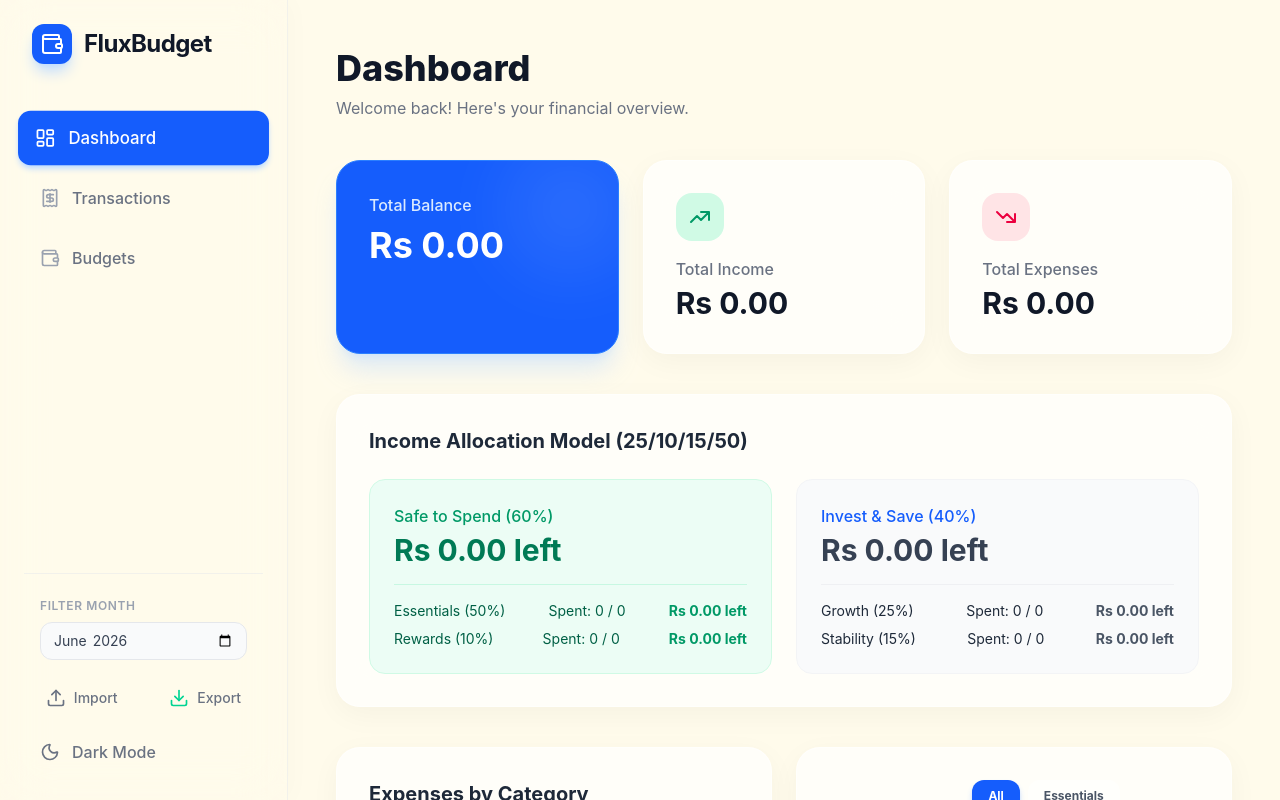
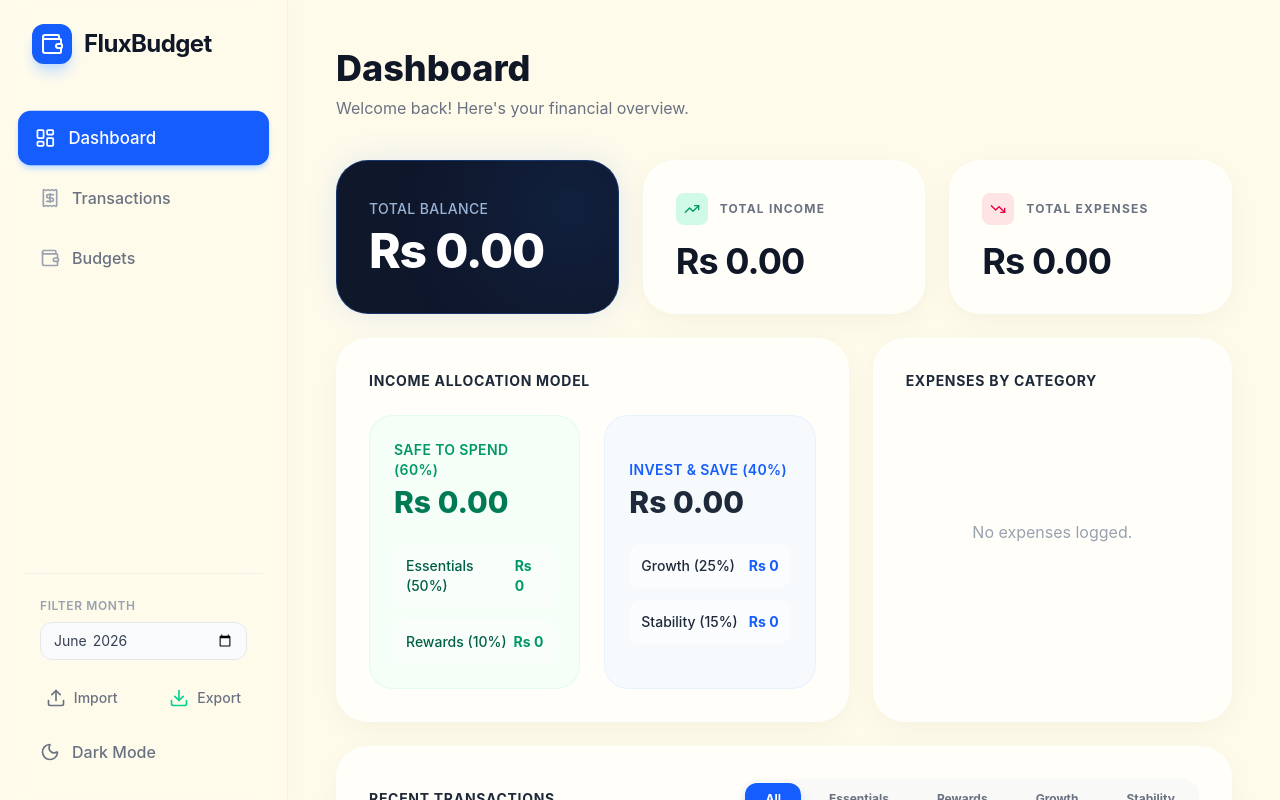
Before and after one commit to VSDeadShot/FluxBudget, a React (Vite) app: page / in a window 1280 px wide. Built offline with nearby package versions, Linux system fonts and the light colour scheme.

Commit message:
Refactor entire UI to v2 Dribbble dark slate aesthetic

```diff
--- a/src/App.tsx
+++ b/src/App.tsx
@@ -30,7 +30,7 @@ function App() {
   }, [isDark]);
 
   return (
-    <div className="flex h-screen bg-amber-50 dark:bg-slate-950 overflow-hidden font-sans text-gray-900 dark:text-gray-100 transition-colors duration-300">
+    <div className="flex h-screen bg-amber-50 dark:bg-[#050505] overflow-hidden font-sans text-gray-900 dark:text-gray-100 transition-colors duration-300">
       <Sidebar isDark={isDark} toggleDark={() => setIsDark(!isDark)} currentMonth={currentMonth} setCurrentMonth={setCurrentMonth} />
       <main className="flex-1 overflow-y-auto p-8 lg:p-12 relative">
         <AnimatePresence mode="wait">
--- a/src/components/Sidebar.tsx
+++ b/src/components/Sidebar.tsx
@@ -10,7 +10,7 @@ export default function Sidebar({ isDark, toggleDark, currentMonth, setCurrentMo
   ];
 
   return (
-    <div className="w-72 bg-transparent dark:bg-slate-900/80 backdrop-blur-xl border-r border-gray-200/50 dark:border-slate-800/50 h-screen p-6 flex flex-col shadow-[4px_0_24px_rgba(0,0,0,0.02)] dark:shadow-none z-10 relative transition-colors duration-300">
+    <div className="w-72 bg-transparent dark:bg-[#050505]/80 backdrop-blur-xl border-r border-gray-200/50 dark:border-white/5 h-screen p-6 flex flex-col shadow-[4px_0_24px_rgba(0,0,0,0.02)] dark:shadow-none z-10 relative transition-colors duration-300">
       <div className="flex items-center space-x-3 mb-12 pl-2">
         <div className="w-10 h-10 rounded-xl bg-blue-600 flex items-center justify-center shadow-lg shadow-blue-200 dark:shadow-none">
           <Wallet className="w-6 h-6 text-white" />
--- a/src/pages/Budgets.tsx
+++ b/src/pages/Budgets.tsx
@@ -85,7 +85,7 @@ export default function Budgets({ currentMonth }: { currentMonth: string }) {
         </div>
       </div>
 
-      <div className="bg-white/70 dark:bg-slate-900/60 backdrop-blur-xl rounded-3xl shadow-[0_8px_30px_rgb(0,0,0,0.04)] dark:shadow-[0_8px_30px_rgb(0,0,0,0.1)] border border-white/50 dark:border-slate-700/50 p-8 mb-10 transition-colors">
+      <div className="bg-white/70 dark:bg-slate-900/40 backdrop-blur-2xl rounded-[32px] shadow-[0_8px_30px_rgba(0,0,0,0.04)] dark:shadow-none border border-white/50 dark:border-white/5 p-8 mb-10 transition-colors flex flex-col">
         <h2 className="text-xl font-bold text-gray-800 dark:text-white mb-6">Create New Category</h2>
         <form onSubmit={handleAddCategory} className="flex flex-col md:flex-row gap-4 items-end">
           <div className="flex-1 w-full">
@@ -140,7 +140,7 @@ export default function Budgets({ currentMonth }: { currentMonth: string }) {
           const isOver = remaining < 0;
 
           return (
-            <div key={cat.id} className="bg-white/70 dark:bg-slate-900/60 backdrop-blur-xl rounded-3xl shadow-[0_8px_30px_rgb(0,0,0,0.04)] dark:shadow-[0_8px_30px_rgb(0,0,0,0.1)] border border-white/50 dark:border-slate-700/50 p-8 hover:-translate-y-1 hover:shadow-xl transition-all duration-300">
+            <div key={cat.id} className="bg-white/70 dark:bg-slate-900/40 backdrop-blur-2xl rounded-[32px] shadow-[0_8px_30px_rgba(0,0,0,0.04)] dark:shadow-none border border-white/50 dark:border-white/5 p-8 hover:-translate-y-2 hover:shadow-[0_20px_40px_rgba(59,130,246,0.1)] transition-all duration-300">
               <div className="flex justify-between items-center mb-6">
                 {editingId === cat.id ? (
                   <div className="flex gap-2 items-center flex-1 mr-4">
--- a/src/pages/Dashboard.tsx
+++ b/src/pages/Dashboard.tsx
@@ -1,6 +1,7 @@
 import { useEffect, useState } from 'react';
 import { PieChart, Pie, Cell, ResponsiveContainer, Tooltip as RechartsTooltip, Legend } from 'recharts';
 import { motion } from 'framer-motion';
+import { TrendingUp, TrendingDown } from 'lucide-react';
 import AnimatedNumber from '../components/AnimatedNumber';
 import { getCategoryIcon } from '../utils/icons';
 import type { Category, Transaction } from '../types';
@@ -67,151 +68,128 @@ export default function Dashboard({ currentMonth }: { currentMonth: string }) {
       <h1 className="text-4xl font-extrabold text-gray-900 dark:text-white mb-2 transition-colors">Dashboard</h1>
       <p className="text-gray-500 dark:text-gray-400 mb-10 transition-colors">Welcome back! Here's your financial overview.</p>
 
-      <div className="grid grid-cols-1 md:grid-cols-3 gap-6 mb-10">
-        <motion.div whileHover={{ scale: 1.02 }} className="bg-blue-600 dark:bg-blue-900/40 p-8 rounded-3xl shadow-xl shadow-blue-200/50 dark:shadow-[0_8px_30px_rgb(0,0,0,0.2)] border border-blue-500 dark:border-blue-800/60 relative overflow-hidden text-white transition-colors cursor-default">
-          <div className="absolute top-0 right-0 -mt-4 -mr-4 w-32 h-32 bg-white opacity-10 rounded-full blur-2xl"></div>
-          <p className="text-blue-100 font-medium mb-2 relative z-10">Total Balance</p>
-          <p className="text-4xl font-bold relative z-10 text-white">Rs <AnimatedNumber value={balance} /></p>
+      <div className="grid grid-cols-1 md:grid-cols-12 gap-6 auto-rows-[minmax(140px,_auto)]">
+
+        {/* Row 1: Top Metrics */}
+        <motion.div whileHover={{ scale: 1.02 }} className="md:col-span-4 bg-slate-900 dark:bg-[#0a0a0a] p-8 rounded-[32px] shadow-[0_0_30px_rgba(59,130,246,0.15)] border border-blue-500/30 relative overflow-hidden text-white transition-all flex flex-col justify-center">
+          <div className="absolute top-0 right-0 -mt-4 -mr-4 w-32 h-32 bg-blue-500 opacity-20 rounded-full blur-3xl"></div>
+          <p className="text-blue-200/80 font-medium mb-2 relative z-10 text-sm tracking-wide uppercase">Total Balance</p>
+          <p className="text-5xl font-extrabold relative z-10 text-white tracking-tight">Rs <AnimatedNumber value={balance} /></p>
         </motion.div>
-        <motion.div whileHover={{ scale: 1.02 }} className="bg-white/70 dark:bg-slate-900/60 backdrop-blur-xl p-8 rounded-3xl shadow-[0_8px_30px_rgb(0,0,0,0.04)] dark:shadow-[0_8px_30px_rgb(0,0,0,0.1)] border border-white/50 dark:border-slate-700/50 transition-colors cursor-default">
-          <div className="w-12 h-12 bg-emerald-100 dark:bg-emerald-900/30 rounded-2xl flex items-center justify-center mb-4">
-            <svg className="w-6 h-6 text-emerald-600 dark:text-emerald-400" fill="none" stroke="currentColor" viewBox="0 0 24 24"><path strokeLinecap="round" strokeLinejoin="round" strokeWidth="2" d="M13 7h8m0 0v8m0-8l-8 8-4-4-6 6"></path></svg>
+
+        <motion.div whileHover={{ scale: 1.02 }} className="md:col-span-4 bg-white/70 dark:bg-slate-900/40 backdrop-blur-2xl p-8 rounded-[32px] border border-white/50 dark:border-white/5 shadow-[0_8px_30px_rgba(0,0,0,0.04)] dark:shadow-none transition-colors flex flex-col justify-center">
+          <div className="flex items-center gap-3 mb-4">
+            <div className="w-8 h-8 bg-emerald-100 dark:bg-emerald-500/10 rounded-lg flex items-center justify-center">
+              <TrendingUp className="w-4 h-4 text-emerald-600 dark:text-emerald-500" />
             </div>
-          <p className="text-gray-500 dark:text-gray-400 font-medium mb-1">Total Income</p>
-          <p className="text-3xl font-bold text-gray-900 dark:text-white">Rs <AnimatedNumber value={totalIncome} /></p>
+            <p className="text-gray-500 dark:text-gray-400 font-bold text-xs tracking-widest uppercase">Total Income</p>
+          </div>
+          <p className="text-4xl font-bold text-gray-900 dark:text-white tracking-tight">Rs <AnimatedNumber value={totalIncome} /></p>
         </motion.div>
-        <motion.div whileHover={{ scale: 1.02 }} className="bg-white/70 dark:bg-slate-900/60 backdrop-blur-xl p-8 rounded-3xl shadow-[0_8px_30px_rgb(0,0,0,0.04)] dark:shadow-[0_8px_30px_rgb(0,0,0,0.1)] border border-white/50 dark:border-slate-700/50 transition-colors cursor-default">
-          <div className="w-12 h-12 bg-rose-100 dark:bg-rose-900/30 rounded-2xl flex items-center justify-center mb-4">
-            <svg className="w-6 h-6 text-rose-600 dark:text-rose-400" fill="none" stroke="currentColor" viewBox="0 0 24 24"><path strokeLinecap="round" strokeLinejoin="round" strokeWidth="2" d="M13 17h8m0 0V9m0 8l-8-8-4 4-6-6"></path></svg>
+
+        <motion.div whileHover={{ scale: 1.02 }} className="md:col-span-4 bg-white/70 dark:bg-slate-900/40 backdrop-blur-2xl p-8 rounded-[32px] border border-white/50 dark:border-white/5 shadow-[0_8px_30px_rgba(0,0,0,0.04)] dark:shadow-none transition-colors flex flex-col justify-center">
+          <div className="flex items-center gap-3 mb-4">
+            <div className="w-8 h-8 bg-rose-100 dark:bg-rose-500/10 rounded-lg flex items-center justify-center">
+              <TrendingDown className="w-4 h-4 text-rose-600 dark:text-rose-500" />
             </div>
-          <p className="text-gray-500 dark:text-gray-400 font-medium mb-1">Total Expenses</p>
-          <p className="text-3xl font-bold text-gray-900 dark:text-white">Rs <AnimatedNumber value={totalExpense} /></p>
+            <p className="text-gray-500 dark:text-gray-400 font-bold text-xs tracking-widest uppercase">Total Expenses</p>
+          </div>
+          <p className="text-4xl font-bold text-gray-900 dark:text-white tracking-tight">Rs <AnimatedNumber value={totalExpense} /></p>
         </motion.div>
+
+        {/* Row 2/3: Complex Layout */}
+        <motion.div whileHover={{ scale: 1.005 }} className="md:col-span-7 md:row-span-2 bg-white/70 dark:bg-slate-900/40 backdrop-blur-2xl p-8 rounded-[32px] border border-white/50 dark:border-white/5 shadow-[0_8px_30px_rgba(0,0,0,0.04)] dark:shadow-none transition-colors flex flex-col">
+          <h2 className="text-lg font-bold text-gray-800 dark:text-white mb-6 uppercase tracking-wider text-sm">Income Allocation Model</h2>
+          <div className="grid grid-cols-1 md:grid-cols-2 gap-6 flex-1">
+            <div className="bg-emerald-50/50 dark:bg-emerald-500/5 p-6 rounded-[24px] border border-emerald-100/50 dark:border-emerald-500/10 flex flex-col justify-center">
+              <p className="text-emerald-600 dark:text-emerald-400 font-semibold mb-1 text-sm tracking-wide uppercase">Safe to Spend (60%)</p>
+              <p className="text-3xl font-extrabold text-emerald-700 dark:text-emerald-300 mb-6">Rs {((budgetEssentials + budgetRewards) - (spentEssentials + spentRewards)).toFixed(2)}</p>
+              <div className="space-y-3 text-sm text-emerald-800 dark:text-emerald-200/70">
+                <div className="flex justify-between items-center bg-white/40 dark:bg-black/20 p-3 rounded-xl">
+                  <span className="font-medium">Essentials (50%)</span>
+                  <span className="font-bold text-emerald-600 dark:text-emerald-400">Rs {(budgetEssentials - spentEssentials).toFixed(0)}</span>
                 </div>
-
-      <motion.div whileHover={{ scale: 1.005 }} className="bg-white/70 dark:bg-slate-900/60 backdrop-blur-xl p-8 rounded-3xl shadow-[0_8px_30px_rgb(0,0,0,0.04)] dark:shadow-[0_8px_30px_rgb(0,0,0,0.1)] border border-white/50 dark:border-slate-700/50 mb-10 transition-colors cursor-default">
-        <h2 className="text-xl font-bold text-gray-800 dark:text-white mb-6">Income Allocation Model (25/10/15/50)</h2>
-        <div className="grid grid-cols-1 md:grid-cols-2 gap-6">
-          <div className="bg-emerald-50 dark:bg-emerald-900/20 p-6 rounded-2xl border border-emerald-100 dark:border-emerald-800/30">
-            <p className="text-emerald-600 dark:text-emerald-400 font-medium mb-1">Safe to Spend (60%)</p>
-            <p className="text-3xl font-bold text-emerald-700 dark:emerald-300 mb-4">Rs {((budgetEssentials + budgetRewards) - (spentEssentials + spentRewards)).toFixed(2)} left</p>
-            <div className="space-y-2 text-sm text-emerald-800 dark:text-emerald-200/70 border-t border-emerald-200/50 dark:border-emerald-800/50 pt-4">
-              <div className="flex justify-between">
-                <span>Essentials (50%)</span>
-                <span>Spent: {spentEssentials} / {budgetEssentials}</span>
-                <span className="font-bold text-emerald-600 dark:text-emerald-400">Rs {(budgetEssentials - spentEssentials).toFixed(2)} left</span>
-              </div>
-              <div className="flex justify-between">
-                <span>Rewards (10%)</span>
-                <span>Spent: {spentRewards} / {budgetRewards}</span>
-                <span className="font-bold text-emerald-600 dark:text-emerald-400">Rs {(budgetRewards - spentRewards).toFixed(2)} left</span>
+                <div className="flex justify-between items-center bg-white/40 dark:bg-black/20 p-3 rounded-xl">
+                  <span className="font-medium">Rewards (10%)</span>
+                  <span className="font-bold text-emerald-600 dark:text-emerald-400">Rs {(budgetRewards - spentRewards).toFixed(0)}</span>
                 </div>
               </div>
             </div>
-          <div className="bg-gray-50 dark:bg-gray-900/20 p-6 rounded-2xl border border-gray-100 dark:border-gray-800/30">
-            <p className="text-blue-600 dark:text-blue-400 font-medium mb-1">Invest & Save (40%)</p>
-            <p className="text-3xl font-bold text-gray-700 dark:text-gray-300 mb-4">Rs {((budgetGrowth + budgetStability) - (spentGrowth + spentStability)).toFixed(2)} left</p>
-            <div className="space-y-2 text-sm text-gray-800 dark:text-gray-200/70 border-t border-gray-200/50 dark:border-gray-800/50 pt-4">
-              <div className="flex justify-between">
-                <span>Growth (25%)</span>
-                <span>Spent: {spentGrowth} / {budgetGrowth}</span>
-                <span className="font-bold text-gray-600 dark:text-gray-400">Rs {(budgetGrowth - spentGrowth).toFixed(2)} left</span>
+            <div className="bg-blue-50/50 dark:bg-blue-500/5 p-6 rounded-[24px] border border-blue-100/50 dark:border-blue-500/10 flex flex-col justify-center">
+              <p className="text-blue-600 dark:text-blue-400 font-semibold mb-1 text-sm tracking-wide uppercase">Invest & Save (40%)</p>
+              <p className="text-3xl font-extrabold text-gray-800 dark:text-white mb-6">Rs {((budgetGrowth + budgetStability) - (spentGrowth + spentStability)).toFixed(2)}</p>
+              <div className="space-y-3 text-sm text-gray-800 dark:text-gray-300">
+                <div className="flex justify-between items-center bg-white/40 dark:bg-black/20 p-3 rounded-xl">
+                  <span className="font-medium">Growth (25%)</span>
+                  <span className="font-bold text-blue-600 dark:text-blue-400">Rs {(budgetGrowth - spentGrowth).toFixed(0)}</span>
                 </div>
-              <div className="flex justify-between">
-                <span>Stability (15%)</span>
-                <span>Spent: {spentStability} / {budgetStability}</span>
-                <span className="font-bold text-gray-600 dark:text-gray-400">Rs {(budgetStability - spentStability).toFixed(2)} left</span>
+                <div className="flex justify-between items-center bg-white/40 dark:bg-black/20 p-3 rounded-xl">
+                  <span className="font-medium">Stability (15%)</span>
+                  <span className="font-bold text-blue-600 dark:text-blue-400">Rs {(budgetStability - spentStability).toFixed(0)}</span>
                 </div>
               </div>
             </div>
           </div>
         </motion.div>
 
-      <div className="grid grid-cols-1 lg:grid-cols-2 gap-6">
-        <motion.div whileHover={{ scale: 1.005 }} className="bg-white/70 dark:bg-slate-900/60 backdrop-blur-xl p-8 rounded-3xl shadow-[0_8px_30px_rgb(0,0,0,0.04)] dark:shadow-[0_8px_30px_rgb(0,0,0,0.1)] border border-white/50 dark:border-slate-700/50 h-[32rem] transition-colors cursor-default">
-          <h2 className="text-xl font-bold text-gray-800 dark:text-white mb-8">Expenses by Category</h2>
+        <motion.div whileHover={{ scale: 1.005 }} className="md:col-span-5 md:row-span-2 bg-white/70 dark:bg-slate-900/40 backdrop-blur-2xl p-8 rounded-[32px] border border-white/50 dark:border-white/5 shadow-[0_8px_30px_rgba(0,0,0,0.04)] dark:shadow-none transition-colors flex flex-col">
+          <h2 className="text-lg font-bold text-gray-800 dark:text-white mb-4 uppercase tracking-wider text-sm">Expenses by Category</h2>
           {expenseData.length > 0 ? (
+            <div className="flex-1 min-h-[250px]">
               <ResponsiveContainer width="100%" height="100%">
                 <PieChart>
-                <Pie
-                  data={expenseData}
-                  cx="50%"
-                  cy="45%"
-                  innerRadius={110}
-                  outerRadius={160}
-                  paddingAngle={4}
-                  dataKey="value"
-                  stroke="none"
-                  cornerRadius={8}
-                >
+                  <Pie data={expenseData} cx="50%" cy="50%" innerRadius="65%" outerRadius="90%" paddingAngle={5} dataKey="value" stroke="none" cornerRadius={12}>
                     {expenseData.map((_entry, index) => (
                       <Cell key={`cell-${index}`} fill={COLORS[index % COLORS.length]} />
                     ))}
                   </Pie>
-                <RechartsTooltip
-                  formatter={(value: any) => `Rs ${Number(value).toFixed(2)}`}
-                  contentStyle={{ borderRadius: '16px', border: 'none', boxShadow: '0 10px 25px -5px rgb(0 0 0 / 0.1)', padding: '12px 20px', fontWeight: 600 }}
-                />
-                <Legend verticalAlign="bottom" height={40} iconType="circle" wrapperStyle={{ paddingTop: '20px' }} />
+                  <RechartsTooltip formatter={(value: any) => `Rs ${Number(value).toFixed(2)}`} contentStyle={{ borderRadius: '16px', border: '1px solid rgba(255,255,255,0.1)', background: 'rgba(15,23,42,0.9)', color: '#fff', boxShadow: '0 10px 25px -5px rgb(0 0 0 / 0.5)', padding: '12px 20px', fontWeight: 600 }} itemStyle={{ color: '#fff' }} />
                 </PieChart>
               </ResponsiveContainer>
+            </div>
           ) : (
-            <div className="flex flex-col h-full items-center justify-center text-gray-400 dark:text-gray-500 pb-12">
-              <svg className="w-16 h-16 mb-4 text-gray-200 dark:text-gray-700" fill="none" stroke="currentColor" viewBox="0 0 24 24"><path strokeLinecap="round" strokeLinejoin="round" strokeWidth="2" d="M20 12H4"></path></svg>
-              <p>No expenses logged yet.</p>
+            <div className="flex flex-col flex-1 items-center justify-center text-gray-400 pb-8">
+              <p>No expenses logged.</p>
             </div>
           )}
         </motion.div>
 
-        <motion.div whileHover={{ scale: 1.005 }} className="bg-white/70 dark:bg-slate-900/60 backdrop-blur-xl p-8 rounded-3xl shadow-[0_8px_30px_rgb(0,0,0,0.04)] dark:shadow-[0_8px_30px_rgb(0,0,0,0.1)] border border-white/50 dark:border-slate-700/50 h-[32rem] transition-colors overflow-hidden flex flex-col">
-          <div className="flex flex-col sm:flex-row sm:items-center justify-between mb-6 gap-4">
-            <h2 className="text-xl font-bold text-gray-800 dark:text-white">Recent Transactions</h2>
-            <div className="flex flex-wrap gap-2">
+        {/* Row 4: Wide Transaction List */}
+        <motion.div whileHover={{ scale: 1.002 }} className="md:col-span-12 bg-white/70 dark:bg-slate-900/40 backdrop-blur-2xl p-8 rounded-[32px] border border-white/50 dark:border-white/5 shadow-[0_8px_30px_rgba(0,0,0,0.04)] dark:shadow-none transition-colors flex flex-col mb-12">
+          <div className="flex flex-col sm:flex-row sm:items-center justify-between mb-8 gap-4">
+            <h2 className="text-lg font-bold text-gray-800 dark:text-white uppercase tracking-wider text-sm">Recent Transactions</h2>
+            <div className="flex flex-wrap gap-2 p-1 bg-gray-100/50 dark:bg-black/30 rounded-2xl">
               {['All', 'Essentials', 'Rewards', 'Growth', 'Stability'].map(bucket => (
-                <button
-                  key={bucket}
-                  onClick={() => setFilterBucket(bucket)}
-                  className={`px-4 py-2 rounded-xl text-xs font-bold transition-all ${filterBucket === bucket ? 'bg-blue-600 text-white shadow-md shadow-blue-500/30 dark:shadow-none' : 'bg-white/50 dark:bg-slate-800 text-gray-600 dark:text-gray-300 hover:bg-white dark:hover:bg-slate-700'}`}
-                >
+                <button key={bucket} onClick={() => setFilterBucket(bucket)} className={`px-5 py-2 rounded-xl text-xs font-bold transition-all ${filterBucket === bucket ? 'bg-blue-600 text-white shadow-lg shadow-blue-500/40' : 'text-gray-500 dark:text-gray-400 hover:text-gray-900 dark:hover:text-white'}`}>
                   {bucket}
                 </button>
               ))}
             </div>
           </div>
-          <div className="flex-1 overflow-y-auto pr-2 custom-scrollbar">
-            <div className="space-y-4">
+
+          <div className="grid grid-cols-1 lg:grid-cols-2 gap-4">
             {(() => {
               const recentTx = transactions
-                  .filter(t => {
-                    if (filterBucket === 'All') return true;
-                    const cat = categories.find(c => c.id === t.categoryId);
-                    return cat?.allocationBucket === filterBucket;
-                  })
+                .filter(t => filterBucket === 'All' || categories.find(c => c.id === t.categoryId)?.allocationBucket === filterBucket)
                 .sort((a, b) => new Date(b.date).getTime() - new Date(a.date).getTime())
                 .slice(0, 8);
 
-                if (recentTx.length === 0) {
-                  return (
-                    <div className="flex flex-col h-full items-center justify-center text-gray-400 dark:text-gray-500 pt-20">
-                      <p>No recent transactions in this category.</p>
-                    </div>
-                  );
-                }
+              if (recentTx.length === 0) return <div className="col-span-full py-12 text-center text-gray-400">No transactions found.</div>;
 
               return recentTx.map(tx => {
                 const Icon = getCategoryIcon(tx.categoryName || '');
                 return (
-                    <motion.div whileHover={{ scale: 1.02, x: 4 }} key={tx.id} className="flex items-center justify-between p-4 bg-white/50 dark:bg-slate-800/50 rounded-2xl border border-gray-100 dark:border-slate-700/50 transition-colors">
+                  <motion.div whileHover={{ scale: 1.01, y: -2 }} key={tx.id} className="flex items-center justify-between p-5 bg-white/40 dark:bg-slate-800/30 rounded-2xl border border-gray-100 dark:border-white/5 transition-all hover:bg-white/80 dark:hover:bg-slate-800/60">
                     <div className="flex items-center gap-4">
-                        <div className={`w-10 h-10 rounded-xl flex items-center justify-center ${tx.type === 'income' ? 'bg-emerald-100 text-emerald-600 dark:bg-emerald-900/30 dark:text-emerald-400' : 'bg-blue-100 text-blue-600 dark:bg-blue-900/30 dark:text-blue-400'}`}>
-                          <Icon size={20} />
+                      <div className={`w-12 h-12 rounded-[16px] flex items-center justify-center ${tx.type === 'income' ? 'bg-emerald-100 text-emerald-600 dark:bg-emerald-500/20 dark:text-emerald-400' : 'bg-slate-100 text-slate-600 dark:bg-slate-700/50 dark:text-slate-300'}`}>
+                        <Icon size={22} />
                       </div>
                       <div>
-                          <p className="font-bold text-gray-900 dark:text-white text-sm">{tx.description}</p>
-                          <p className="text-xs text-gray-500 dark:text-gray-400">{tx.date} • {tx.categoryName}</p>
+                        <p className="font-bold text-gray-900 dark:text-white">{tx.description}</p>
+                        <p className="text-xs font-medium text-gray-500 dark:text-gray-400 mt-0.5">{tx.date} • {tx.categoryName}</p>
                       </div>
                     </div>
-                      <p className={`font-bold ${tx.type === 'income' ? 'text-emerald-600 dark:text-emerald-400' : 'text-gray-900 dark:text-white'}`}>
+                    <p className={`font-bold text-lg ${tx.type === 'income' ? 'text-emerald-600 dark:text-emerald-400' : 'text-gray-900 dark:text-white'}`}>
                       {tx.type === 'income' ? '+' : '-'} Rs {tx.amount.toFixed(2)}
                     </p>
                   </motion.div>
@@ -219,8 +197,8 @@ export default function Dashboard({ currentMonth }: { currentMonth: string }) {
               });
             })()}
           </div>
-          </div>
         </motion.div>
+
       </div>
     </motion.div>
   );
```
Also changed, not shown: src/pages/Transactions.tsx (+5 -5 lines). Lines whose indentation alone changed are shown as unchanged.
